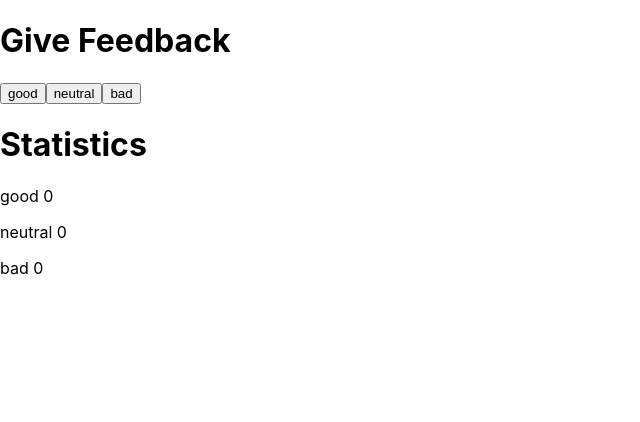
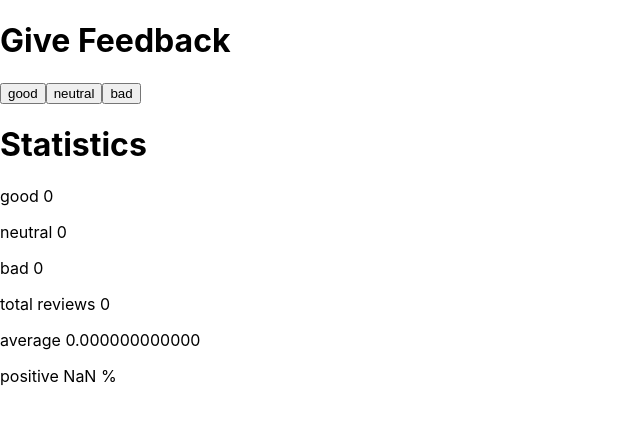
Before and after one commit to DBurgess93/part1, a React (Create React App) app in the folder unicafe/: page / in a window 1280 px wide. Shown: the top 422 px of the page, without its empty margins (0-640 px from the left). Built offline with nearby package versions, Linux system fonts and the light colour scheme; the HTML template or start-up script is replaced by a standard one.

Commit message:
Add total, average and percentage of positive

```diff
--- a/unicafe/src/App.js
+++ b/unicafe/src/App.js
@@ -8,13 +8,16 @@ const Button = (props) => {
   )
 }
 
-const Statistics = ({ good, neutral, bad }) => {
+const Statistics = ({ good, neutral, bad, total, average, positive }) => {
   return (
     <div>
       <h1>Statistics</h1>
       <p>good {good} </p>
       <p>neutral {neutral} </p>
       <p>bad {bad} </p>
+      <p> total reviews {total} </p>
+      <p>average {average} </p>
+      <p> positive {positive} % </p>
     </div>
   )
 }
@@ -23,16 +26,22 @@ const App = () => {
   const [good, setGood] = useState(0)
   const [neutral, setNeutral] = useState(0)
   const [bad, setBad] = useState(0)
+  const [total, setTotal] = useState(0)
+  const average = (good - bad) / total || 0;
+  const positive = (good / total * 100)
 
   const handleGoodClick = () => {
+    setTotal(total + 1)
     setGood(good + 1)
   }
 
   const handleNeutralClick = () => {
+    setTotal(total + 1)
     setNeutral(neutral + 1)
   }
 
   const handleBadClick = () => {
+    setTotal(total + 1)
     setBad(bad + 1)
   }
 
@@ -42,7 +51,14 @@ const App = () => {
       <Button handleClick={handleGoodClick} text='good' />
       <Button handleClick={handleNeutralClick} text='neutral' />
       <Button handleClick={handleBadClick} text='bad' />
-      <Statistics good={good} neutral={neutral} bad={bad} />
+      <Statistics
+        good={good}
+        neutral={neutral}
+        bad={bad}
+        total={total}
+        average={average.toFixed(12)}
+        positive={positive}
+      />
     </div>
   );
 }
```
